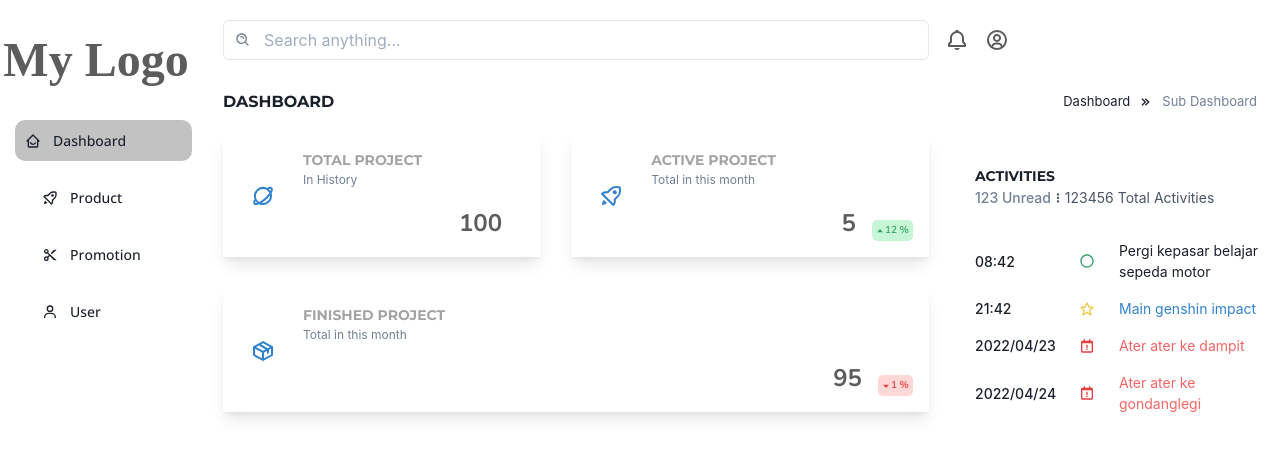
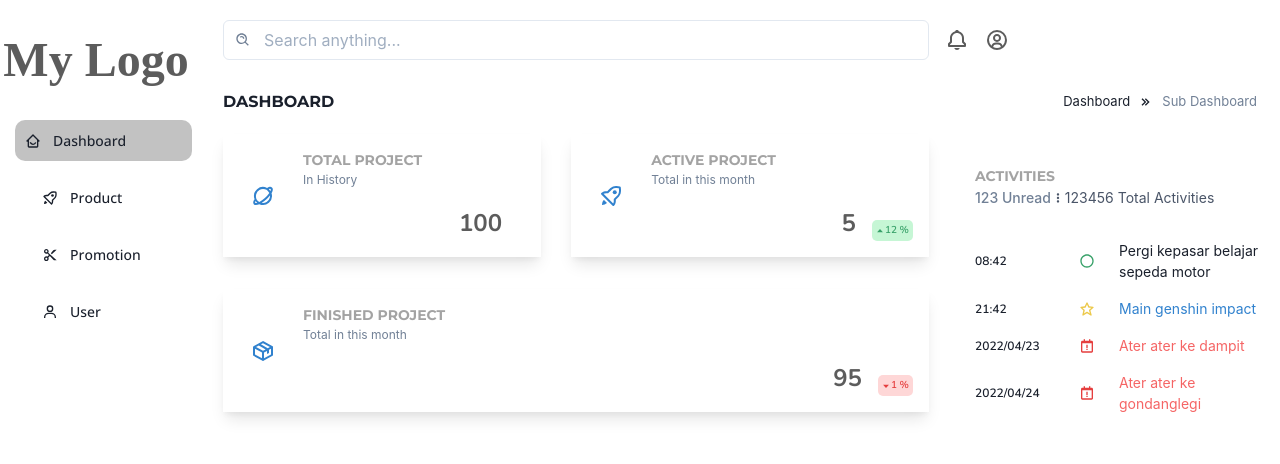
Before and after one commit to okumaru/panel, a Next.js app: page /dashboard in a window 1280 px wide. Shown: the top 464 px of the page. Built offline with nearby package versions, Linux system fonts and the light colour scheme; a web font is replaced by a local one.

Commit message:
update activity style

```diff
--- a/componens/activities/activities.module.css
+++ b/componens/activities/activities.module.css
@@ -12,6 +12,7 @@
   font-family: Montserrat,sans-serif;
   text-transform: uppercase;
   font-weight: 700;
+  color: RGBA(0, 0, 0, 0.36);
 }
 
 .total {
@@ -33,8 +34,9 @@
 }
 
 .activityDateTime {
-  font-size: 14px;
-  font-weight: 500;
+  font-family: 'Nunito', sans-serif;
+  font-size: 12px;
+  font-weight: 600;
 }
 
 .activityDesc> p {
```
